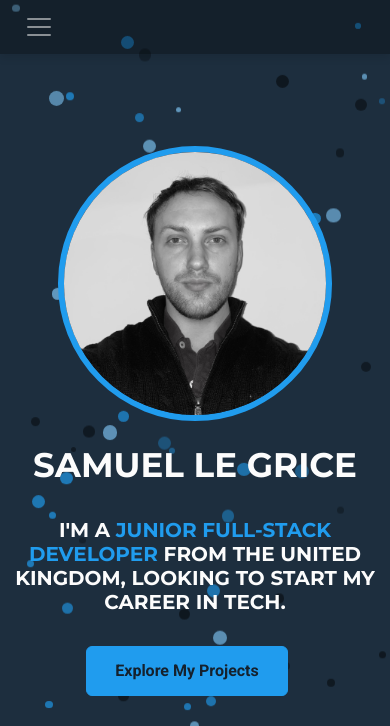
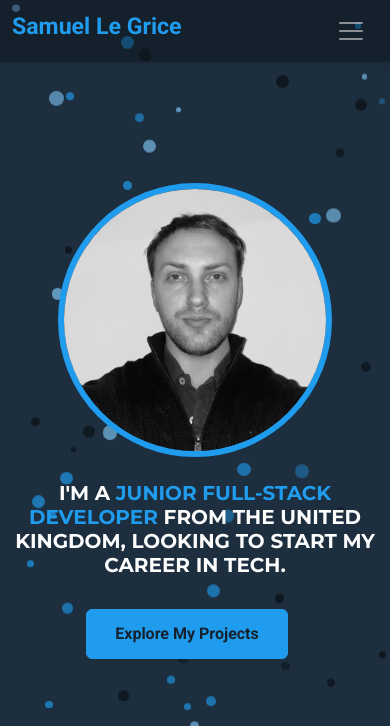
Before and after one commit to samuelLeGrice/Portfolio, a PHP site: page / in a window 390 px wide. Shown: the top 726 px of the page. Run offline with PHP 8.4, Linux system fonts and the light colour scheme; some web fonts are replaced.

Commit message:
navbar and heading adjustments

```diff
--- a/assets/css/style.css
+++ b/assets/css/style.css
@@ -160,6 +160,11 @@ img {
     }
 
     .navbar-brand {
+        display: flex;
+        align-items: center;
+    }
+
+    .navbar-brand img {
         display: none;
     }
 
@@ -187,6 +192,10 @@ img {
         width: 75%; /* Set size to 0.75x */
         border: 6px solid var(--color-brand); /* Add blue border */
         border-radius: 50%; /* Make it circular */
+    }
+
+    #home h1 {
+        display: none;
     }
 }
 
--- a/index.html
+++ b/index.html
@@ -28,8 +28,9 @@
     <!-- NAVBAR -->
     <nav class="navbar navbar-expand-lg navbar-dark fixed-top">
         <div class="container flex-lg-column">
-            <a class="navbar-brand mx-lg-auto mb-lg-4 d-none d-lg-block" href="#">
-                <img src="./assets/images/personal.png" class="rounded-circle" alt="">
+            <a class="navbar-brand mx-lg-auto mb-lg-4" href="#">
+                <span class="h3 fw-bold d-block d-lg-none">Samuel Le Grice</span>
+                <img src="./assets/images/personal.png" class="rounded-circle d-none d-lg-block" alt="">
             </a>
 
             <button class="navbar-toggler" type="button" data-bs-toggle="collapse" data-bs-target="#navbarNav"
@@ -87,9 +88,8 @@
             <div class="container">
                 <div class="row justify-content-center text-center">
                     <div class="col-lg-10">
+                        <h1 class="typed display-4 fw-bold d-none d-lg-block" data-aos="fade-up">SAMUEL LE GRICE</h1>
                         <img src="./assets/images/personal.png" class="rounded-circle mb-4 d-lg-none" alt="">
-                        <h1 class="typed display-4 fw-bold" data-aos="fade-up">SAMUEL LE GRICE</h1>
-                        <br>
                         <h5 class="display-10 fw-bold" data-aos="fade-up" data-aos-delay="600">I'M A <span class="text-brand">JUNIOR FULL-STACK DEVELOPER</span> FROM THE UNITED KINGDOM, LOOKING TO START MY CAREER IN TECH.</h5>
                         <br>
                         <div data-aos="fade-up" data-aos-delay="1200">
```
